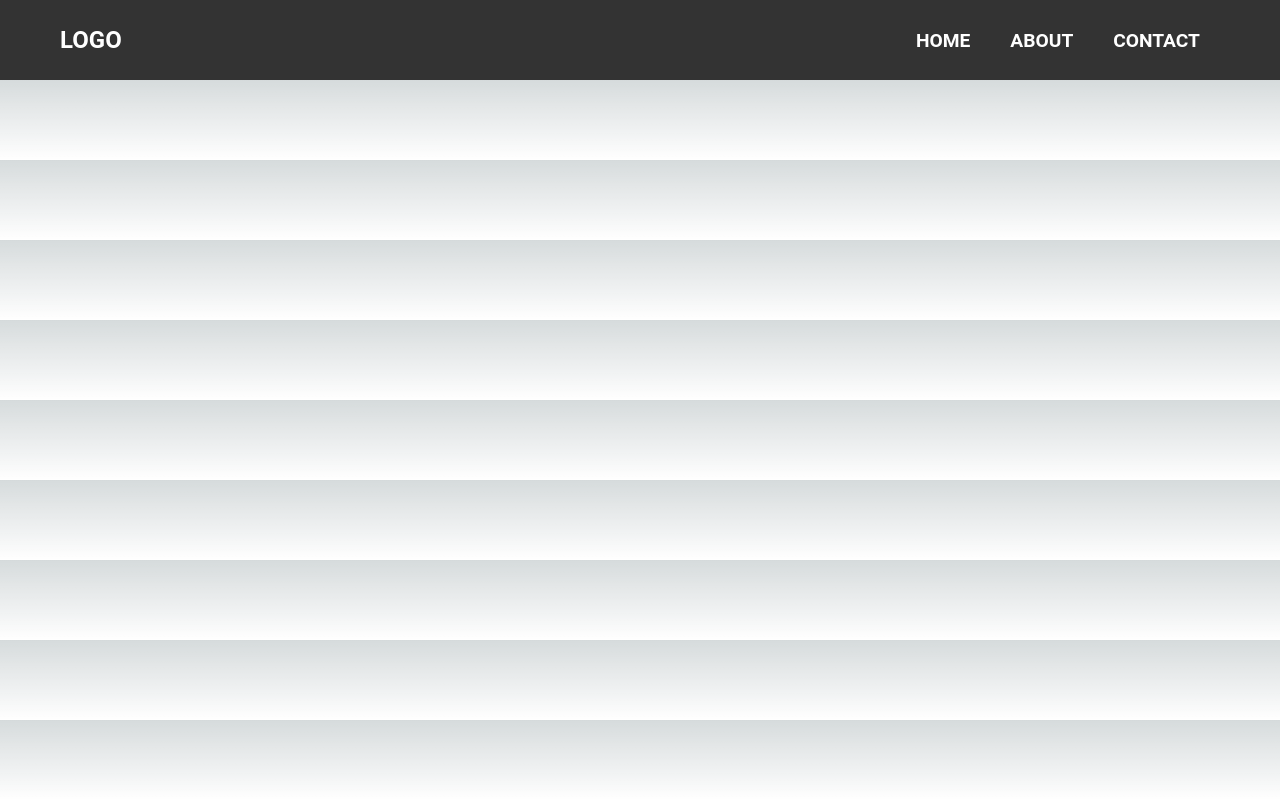
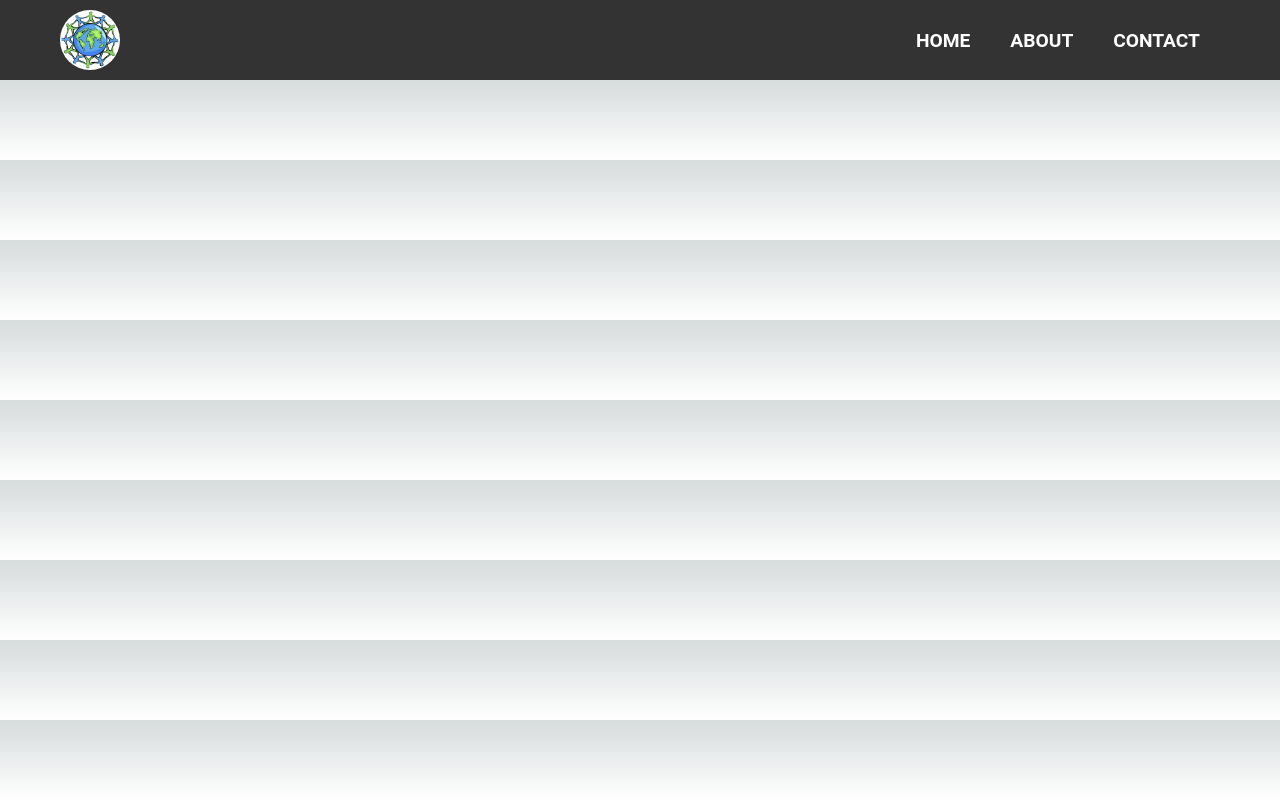
Before and after one commit to basarballioz/nextjs-personal-website, a Next.js app: page / in a window 1280 px wide. Built offline with nearby package versions, Linux system fonts and the light colour scheme.

Commit message:
logo added

```diff
--- a/src/components/Navbar/Navbar.js
+++ b/src/components/Navbar/Navbar.js
@@ -1,5 +1,6 @@
 import { useState } from "react";
 import Link from "next/link";
+import Image from "next/image";
 import { FaBars, FaTimes } from "react-icons/fa";
 import styles from "./Navbar.module.css";
 
@@ -12,7 +13,13 @@ const Navbar = () => {
     <nav className={styles.navbar}>
       <div className={styles.navbarContainer}>
         <Link href="/" legacyBehavior>
-          <a className={styles.navbarLogo}>Logo</a>
+          <Image
+            src="/assets/img/myLogo.png"
+            alt="Site Logo"
+            width={60}
+            height={60}
+            className={styles.navbarLogo}
+          />
         </Link>
         <div className={styles.navbarToggle} onClick={toggleMenu}>
           {isOpen ? <FaTimes /> : <FaBars />}
--- a/src/components/Navbar/Navbar.module.css
+++ b/src/components/Navbar/Navbar.module.css
@@ -23,6 +23,7 @@
   font-weight: bold;
   text-transform: uppercase;
   cursor: pointer;
+  border-radius: 50%;
 }
 
 .navbarMenu {
```
